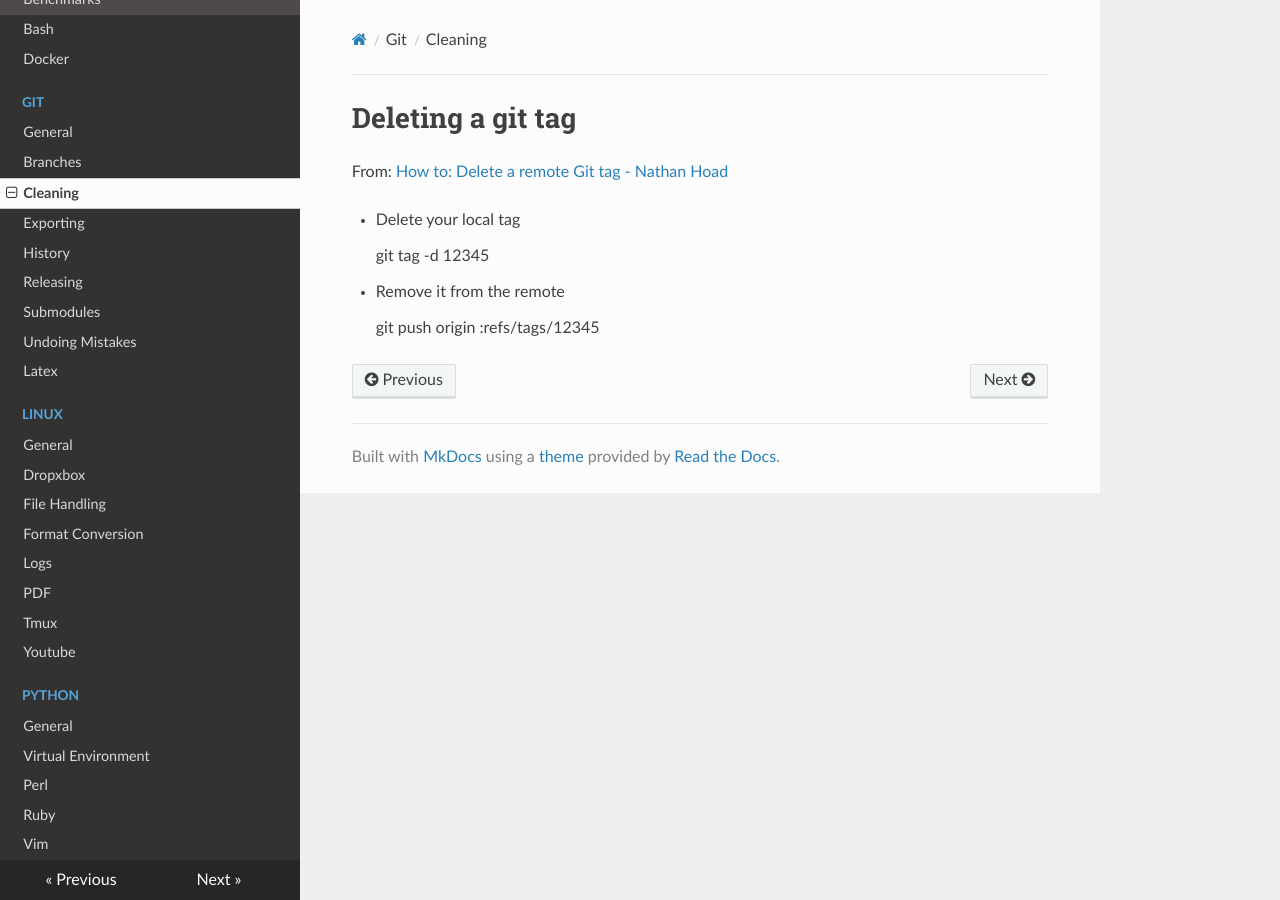
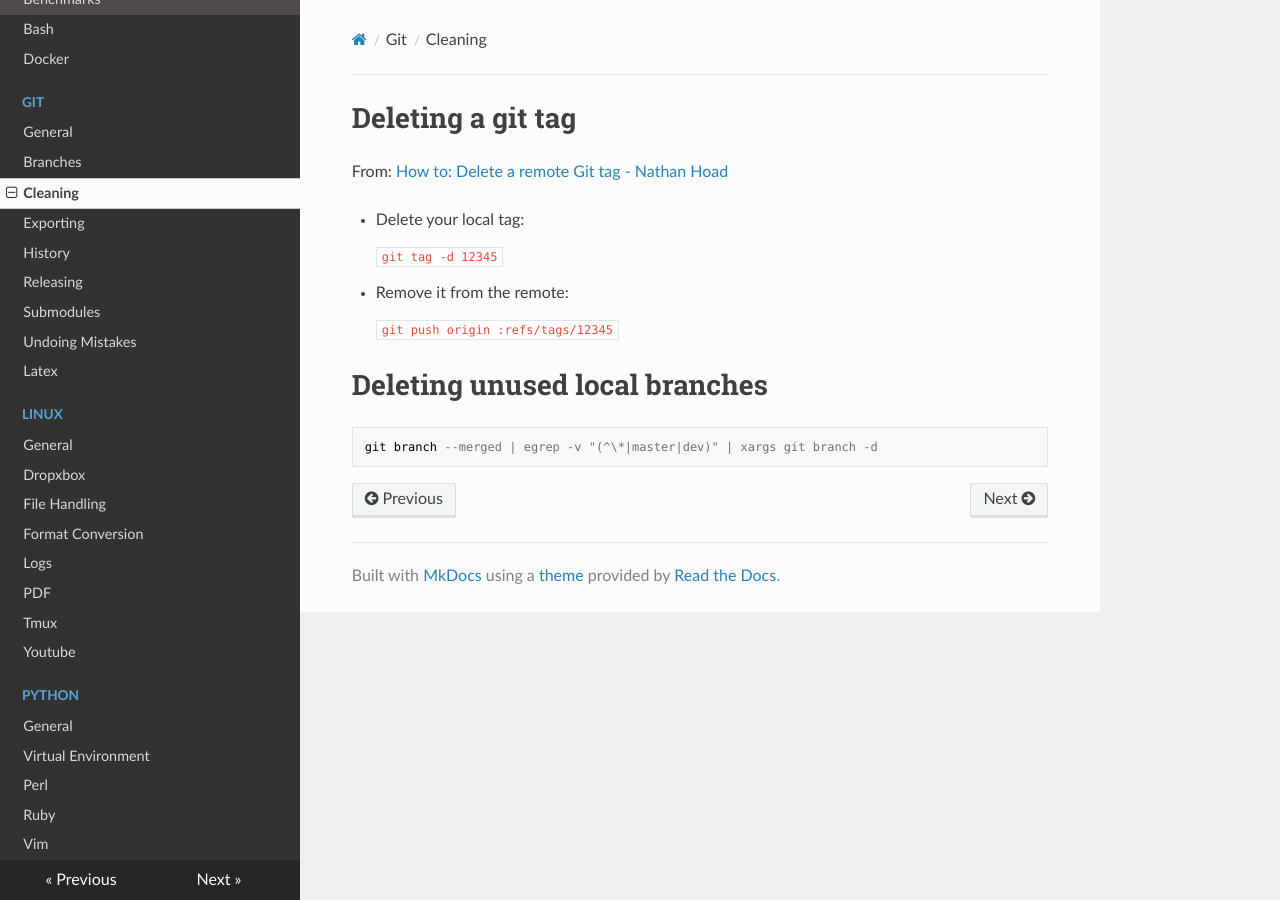
Before and after one commit to hposca/useful_notes, an MkDocs documentation site: the page built from docs/git/cleaning.md, in a window 1280 px wide. Built offline with MkDocs 1.6.1, drawn with Linux system fonts in a browser that asks for light colours; nearby versions of some CDN libraries; old or Windows-style settings are respelled for this version of MkDocs.

Commit message:
Add how to delete unused local branches

````diff
--- a/docs/git/cleaning.md
+++ b/docs/git/cleaning.md
@@ -2,10 +2,18 @@
 
 From: [How to: Delete a remote Git tag - Nathan Hoad](https://nathanhoad.net/how-to-delete-a-remote-git-tag)
 
-- Delete your local tag
+- Delete your local tag:
 
+    ```
     git tag -d 12345
+    ```
 
-- Remove it from the remote
+- Remove it from the remote:
 
+    ```
     git push origin :refs/tags/12345
+    ```
+
+# Deleting unused local branches
+
+    git branch --merged | egrep -v "(^\*|master|dev)" | xargs git branch -d
````
